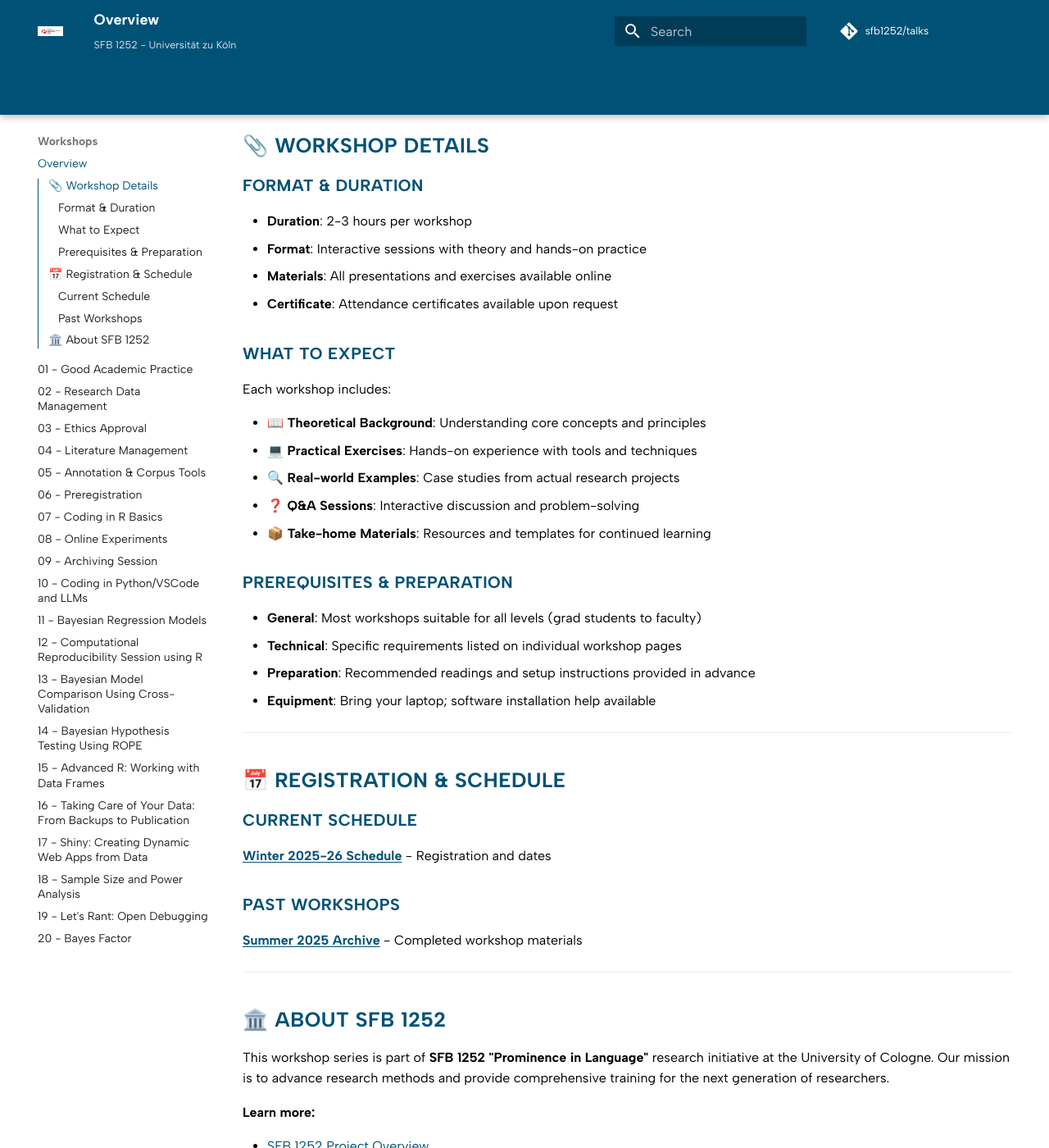
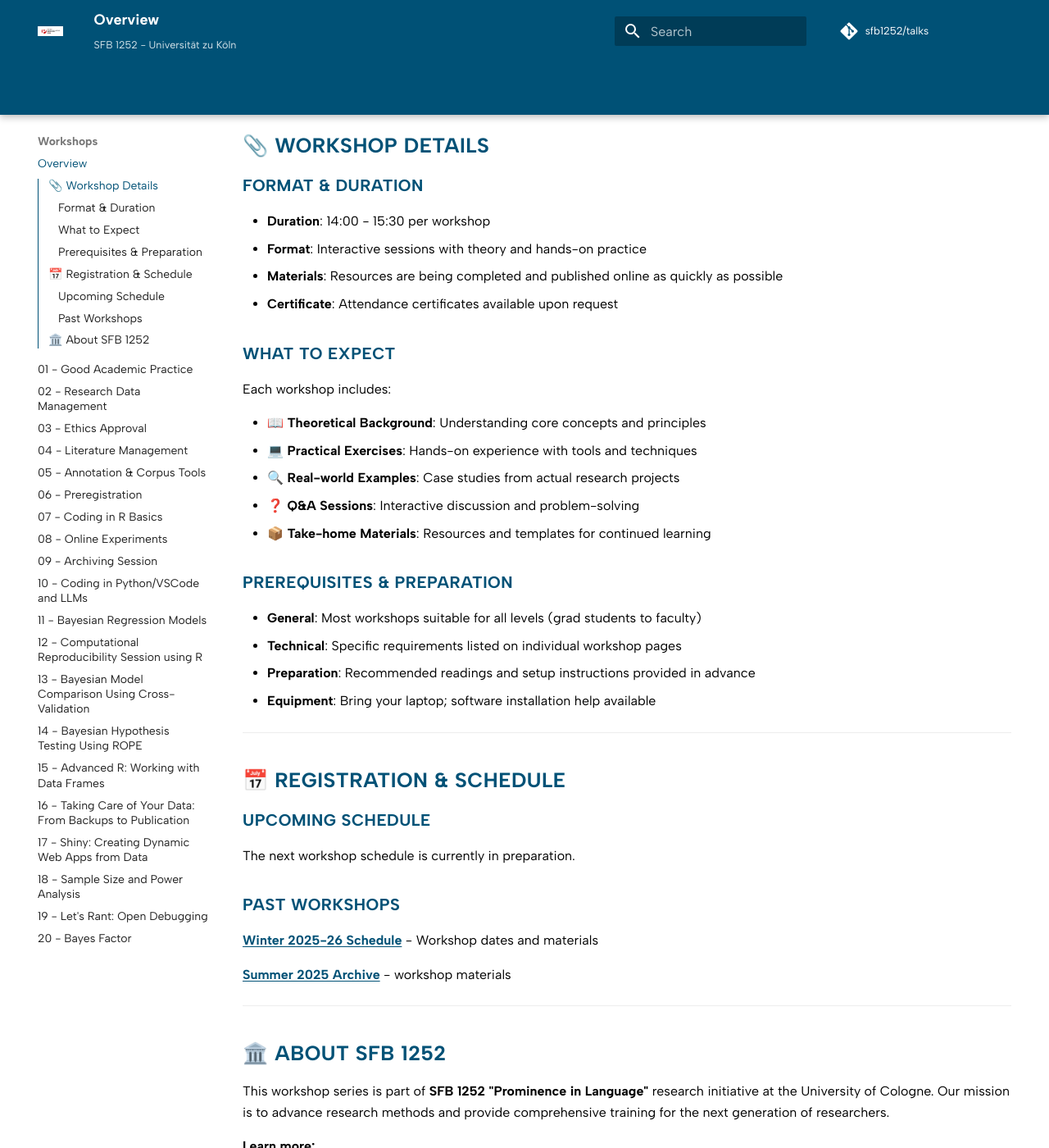
Before and after one commit to SFB1252/talks, an MkDocs documentation site: the page built from docs/workshops/index.md, in a window 1280 px wide and 1400 px high, scrolled down 225 px. Shown: the whole window at 82% size. Built offline with MkDocs 1.6.1 and Material for MkDocs 9.7.7, drawn with Linux system fonts in a browser that asks for light colours; comment, search, counter and statistics services are not loaded; some of the changed text lies outside the part shown.

Commit message:
winter ends

```diff
--- a/docs/workshops/index.md
+++ b/docs/workshops/index.md
@@ -7,9 +7,10 @@ academic research in the digital age.
 
 ### Format & Duration
 
-- **Duration**: 2-3 hours per workshop
+- **Duration**: 14:00 - 15:30 per workshop
 - **Format**: Interactive sessions with theory and hands-on practice
-- **Materials**: All presentations and exercises available online
+- **Materials**: Resources are being completed and published online as quickly as
+  possible
 - **Certificate**: Attendance certificates available upon request
 
 ### What to Expect
@@ -34,14 +35,15 @@ Each workshop includes:
 
 ## 📅 Registration & Schedule
 
-### Current Schedule
+### Upcoming Schedule
+
+The next workshop schedule is currently in preparation.
+### Past Workshops
 
 **[Winter 2025-26 Schedule](../agenda/winter-2025-26-schedule.md)** -
-Registration and dates
+Workshop dates and materials
 
-### Past Workshops
-
-**[Summer 2025 Archive](../agenda/summer-2025-schedule.md)** - Completed
+**[Summer 2025 Archive](../agenda/summer-2025-schedule.md)** -
 workshop materials
 
 ---
@@ -62,4 +64,4 @@ researchers.
 ---
 
 _Questions? Contact the workshop organizers through the information provided in
-the [current schedule](../agenda/winter-2025-26-schedule.md)._
+the [Winter 2025-26 schedule](../agenda/winter-2025-26-schedule.md)._
```
Also changed, not shown: docs/index.md (+3 -1 lines), docs/workshops/20-bayes-factor/index.md (+1 -1 lines), 1 other file.
